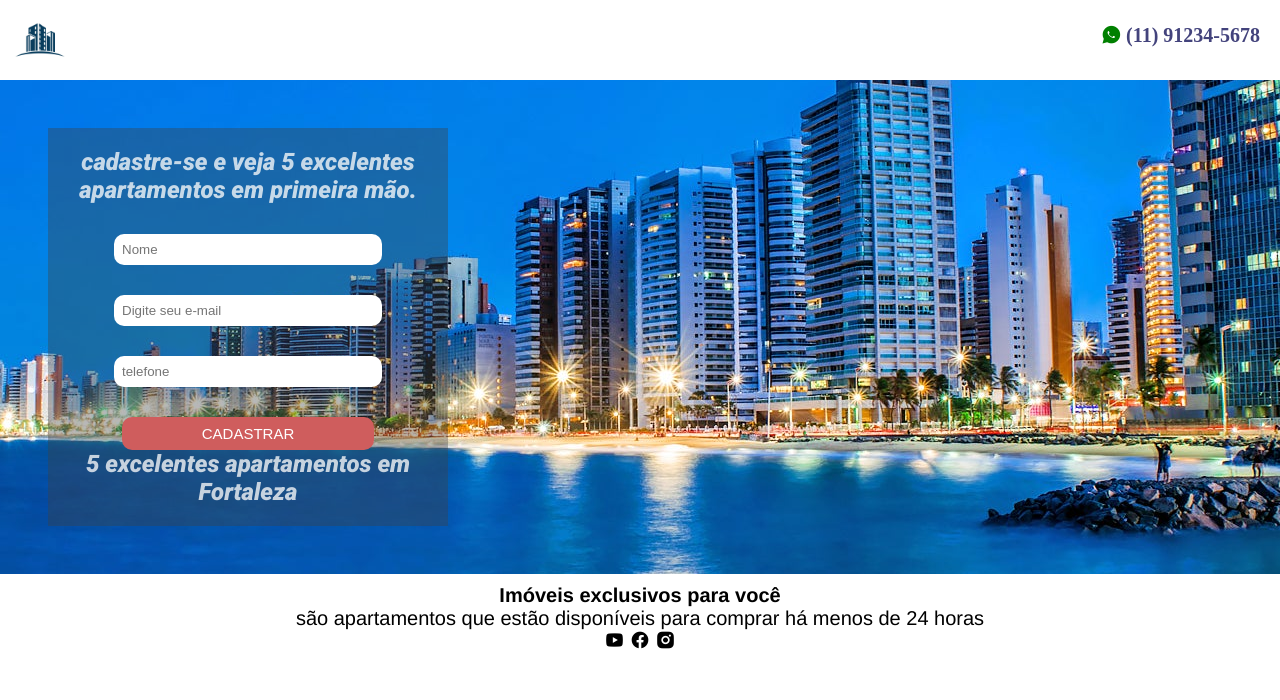
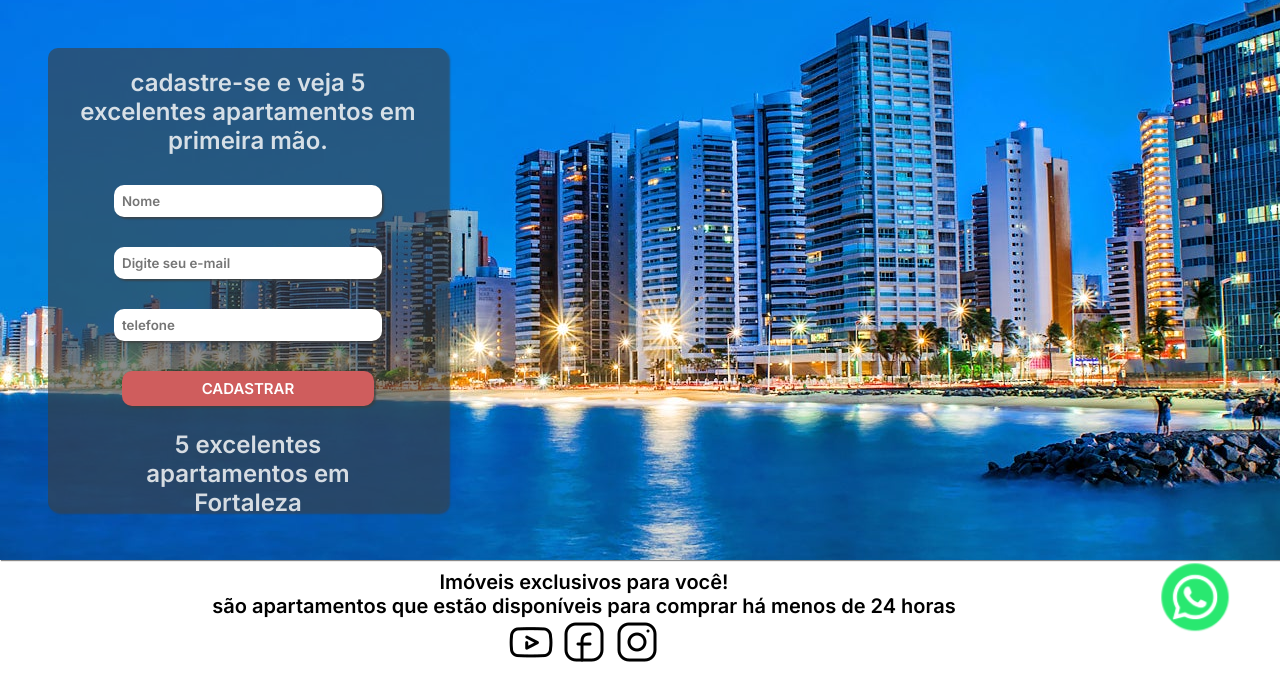
Before and after one commit to jonatasalmeida21/landing-page, a plain HTML site: page index.html in a window 1280 px wide. Drawn offline with nearby package versions, Linux system fonts and the light colour scheme.

Commit message:
landing-page atualizada

```diff
--- a/index.html
+++ b/index.html
@@ -5,31 +5,17 @@
     <meta http-equiv="X-UA-Compatible" content="IE=edge">
     <meta name="viewport" content="width=device-width, initial-scale=1.0">
 
-    <link rel="preconnect" href="https://fonts.googleapis.com">
-    <link rel="preconnect" href="https://fonts.gstatic.com" crossorigin>
-    <link href="https://fonts.googleapis.com/css2?family=Roboto:ital,wght@1,900&display=swap" rel="stylesheet">
     <link rel="stylesheet" href="style.css">
-    <link href="https://cdn.jsdelivr.net/npm/remixicon@2.5.0/fonts/remixicon.css" rel="stylesheet">
     <title>landing page</title>
 </head>
 <body>
 
-    <header>
 
-
-            <img src="./c13a63f39bb1b7bc71fda2e4686ef620.jpg">
-
-
-
-        <strong class="contato"> <i class="ri-whatsapp-fill"></i>(11) 91234-5678</strong>
-
-
-    </header>
 
     <section>
 
-        <div class="cadastro">
-            <div class="cad1">
+        <div class="container">
+            <div class="cadastro">
                 <h2>
                     cadastre-se e veja 5 excelentes
                     apartamentos
@@ -51,14 +37,23 @@
 
     </section>
 
+    <a href="#!">
+        <div class="wpp">
+            <img src="./img/3225179_app_logo_media_popular_social_icon.png" alt="">
+        </div>
+    </a>
+
     <footer>
-        <strong>Imóveis exclusivos para você</strong>
+        <strong>Imóveis exclusivos para você!</strong>
         <p>são apartamentos que estão disponíveis para comprar há menos de 24 horas</p>
         <p class="redes">
-            <i class="ri-youtube-fill"></i>
-            <i class="ri-facebook-circle-fill"></i>
-            <i class="ri-instagram-fill"></i>
+           <a href="#!"> <img src="./img/5340279_play_video_youtube_youtuber_icon.png" alt=""></a>
+
+           <a href="#!"> <img src="./img/9042505_facebook_squared_icon.png" alt=""></a>
+
+            <a href="#!"><img src="./img/9042646_instagram_icon.png" alt=""></a>
         </p>
+
     </footer>
 
 </body>
--- a/style.css
+++ b/style.css
@@ -1,74 +1,56 @@
+@import url('https://fonts.googleapis.com/css2?family= Inter:wght@600 & display = swap');
 * {
     padding: 0;
     margin: 0;
+    font-family: 'Inter', sans-serif;
+}
+body{
+    overflow: hidden;
 }
 
-header {
-
-    background-color: rgb(255, 255, 255);
-    color:rgb(0, 0, 0);
-    height:5em ;
-
-}
-img {
-    height: 60px;
-    margin: 10px;
-}
-.logo {
-    display: flex;
-    align-items: center;
-
-}
-.contato{
-    display: flex;
-    float: right;
-    align-items: center;
-    margin: 1em;
-    font-size: 20px;
-    color: rgb(67, 67, 124);
-
-
-}
-.ri-whatsapp-fill{
-    border-radius: 100%;
-    padding: 0;
-    color:green;
-    margin: 5px;
-}
 section {
     display: flex;
-    background-image: url("1b209ec8-9578-4b7f-b94c-2c6360b32821.jpg");
+    background-image: url("./img/1b209ec8-9578-4b7f-b94c-2c6360b32821.jpg");
     background-repeat: no-repeat, repeat;
     background-position: center center;
+    height: 35rem;
+    box-shadow: 1px 1px 1px #3e3e3e9a;
 
 }
 
-.informacao{
-    display: flex;
-    text-align: center;
-    margin: 0,1em;
-
-
-
-}
-.cadastro {
+section .container{
     display: flex;
     flex-direction: column;
-    background-color: rgba(62, 62, 62, 0.37);
+    box-shadow: 2px 2px 2px #3e3e3e9a;
+    background-color: #3e3e3e9a;
     font-family: 'Roboto', sans-serif;
-    color:rgba(251, 251, 251, 0.77);
-
+    color:#fbfbfbd3;
+    border-radius: 10px;
     max-width: 400px;
     max-height: 500px;
     margin: 3em;
 }
-h2{
+
+section .cadastro{
+    display: flex;
+    flex-direction: column;
+    align-items: center;
+    margin: 10px;
+    padding: 10px;
+}
+
+section .informacao{
+    display: flex;
+    text-align: center;
+    margin: 1em;
+}
+section h2{
 
     display: flex;
     text-align: center;
     margin: 0,1em;
 }
-input,button{
+section input,button{
     border-radius: 10px;
     width: 70%;
     height: 70%;
@@ -76,26 +58,68 @@ input,button{
     padding: 8px;
     align-items: center;
     border-style: none;
+    box-shadow: 2px 2px 2px #3e3e3ebb;
 }
-button{
+
+section input:hover{
+    transform: scale3d(1.05, 1.05, 1.05);
+}
+
+section button{
     background-color: rgb(207, 93, 93);
     color: white;
     font-size: 15px;
+    cursor:pointer;
 }
 
-.cad1 {
-    display: flex;
-    flex-direction: column;
-    align-items: center;
-    margin: 10px;
-    padding: 10px;
+section button:hover{
+    filter: brightness(120%);
+    transform: scale3d(1.05, 1.05, 1.05);
 }
 
+
+
 footer{
-    font-family:'Franklin Gothic Medium', 'Arial Narrow', Arial, sans-serif;
     font-size: 20px;
     display: flex;
     flex-direction: column;
     align-items: center;
     margin: 10px;
 }
+
+footer img:hover{
+    transform: scale3d(1.05, 1.05, 1.05);
+
+}
+
+.wpp{
+    display: flex;
+    justify-content: flex-end;
+    float: right;
+    margin-right: 3em;
+    padding: 5px;
+
+    animation-name: pulse;
+    animation-timing-function: ease-in-out;
+    animation-duration: 2s;
+    animation-fill-mode: both;
+    animation-iteration-count:infinite;
+}
+
+@keyframes pulse {
+    0% {
+    transform: scale3d(1, 1, 1);
+    transform: scale3d(1, 1, 1);
+    filter: brightness(none);
+    }
+    50% {
+    transform: scale3d(1.05, 1.05, 1.05);
+    transform: scale3d(1.05, 1.05, 1.05);
+    filter: brightness(110%);
+    }
+    100% {
+    transform: scale3d(1, 1, 1);
+    transform: scale3d(1, 1, 1);
+    filter: brightness(none);
+    }
+    }
```
Also changed, not shown: img/1b209ec8-9578-4b7f-b94c-2c6360b32821.jpg (renamed from 1b209ec8-9578-4b7f-b94c-2c6360b32821.jpg), img/3225179_app_logo_media_popular_social_icon.png (added), img/5340279_play_video_youtube_youtuber_icon.png (added), img/9042505_facebook_squared_icon.png (added), img/9042646_instagram_icon.png (added), img/c13a63f39bb1b7bc71fda2e4686ef620.jpg (renamed from c13a63f39bb1b7bc71fda2e4686ef620.jpg).
